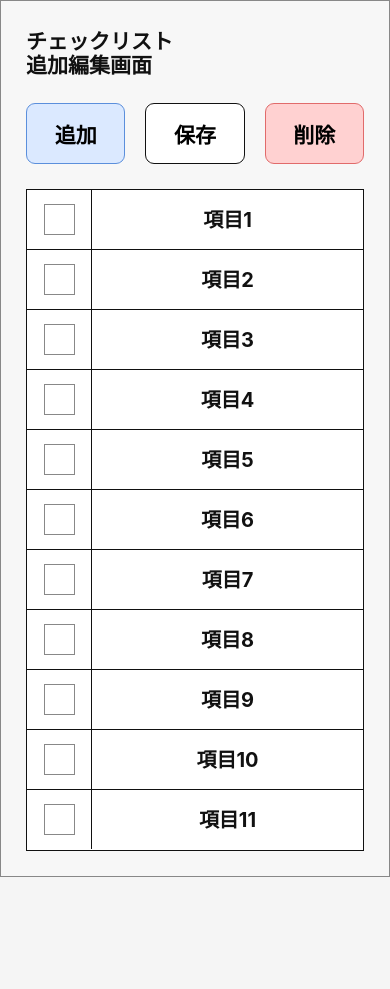
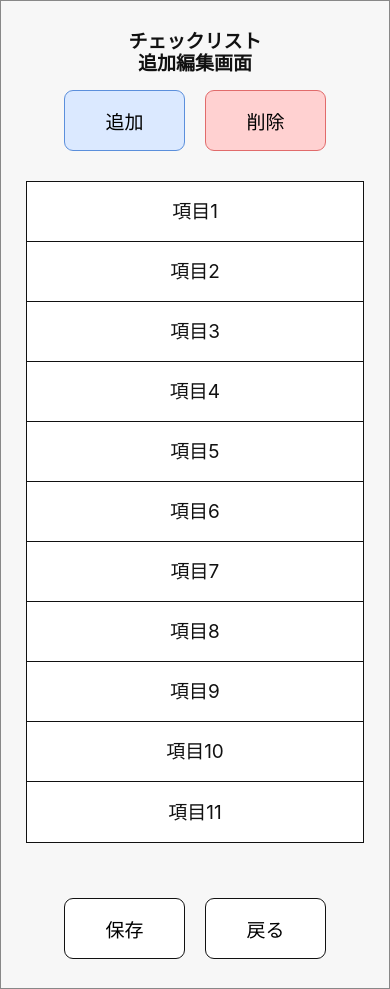
Before and after one commit to ottoman500/Chech_List_Maker, a website built with Vite: page frontend/src/html/EditCheckList.html in a window 390 px wide. Before the commit the page ends 877 px from the top, so only its background shows below. Built offline with nearby package versions, Linux system fonts and the light colour scheme.

Commit message:
画面の基礎実装の修正

```diff
--- a/frontend/src/css/CheckList.css
+++ b/frontend/src/css/CheckList.css
@@ -121,17 +121,18 @@ body {
 
   font-family: inherit;
   font-size: 19px;
-  font-weight: 700;
 
   cursor: pointer;
 }
 
 .header-button:hover {
   background-color: #f2f2f2;
+  opacity: 0.8;
 }
 
 .header-button:active {
   background-color: #e8e8e8;
+  transform: translateY(1px);
 }
 
 
@@ -161,15 +162,11 @@ body {
   border-bottom: 1px solid #111;
 
   background-color: #fff;
+  cursor: pointer;
 }
 
-
-/*
-  画像では1・2行目が青色になっているため、
-  is-completed を付けた項目を青色にする
-*/
-
-.checklist-item.is-completed {
+/* 内部にチェックされたcheckboxが存在する場合、親要素(.checklist-item)の背景色を青にする */
+.checklist-item:has(.check-box:checked) {
   background-color: #d9e6fb;
 }
 
@@ -216,8 +213,6 @@ body {
   border: 1px solid #111;
 
   background-color: #fff;
-
-  cursor: pointer;
 }
 
 
@@ -264,7 +259,6 @@ body {
   height: 100%;
 
   font-size: 20px;
-  font-weight: 400;
 
   text-align: center;
 }
--- a/frontend/src/css/EditCheckList.css
+++ b/frontend/src/css/EditCheckList.css
@@ -44,19 +44,21 @@ body {
 ========================= */
 
 .checklist-header {
+  position: relative;
   display: flex;
-  align-items: flex-start;
+  align-items: center;
   width: 100%;
   height: 109px;
-  padding: 29px 0 0 36px;
+  padding: 0 74px;
 }
 
 .checklist-title {
+  position: absolute;
+  left: 36px;
   width: 180px;
-  margin: 4px 0 0 0;
-  font-size: 21px;
+  margin: 0;
+  font-size: 19px;
   line-height: 1.15;
-  font-weight: 700;
   letter-spacing: 0;
 }
 
@@ -67,9 +69,10 @@ body {
 
 .header-buttons {
   display: flex;
-  align-items: flex-start;
+  justify-content: center;
+  align-items: center;
+  width: 100%;
   gap: 144px;
-  margin-left: 59px;
 }
 
 .header-button {
@@ -77,8 +80,7 @@ body {
   height: 61px;
   border-radius: 9px;
   font-family: inherit;
-  font-size: 21px;
-  font-weight: 700;
+  font-size: 19px;
   cursor: pointer;
   background-color: #fff;
 }
@@ -88,14 +90,71 @@ body {
   background-color: #dbe9ff;
 }
 
-.header-button-save {
-  border: 1px solid #111;
-  background-color: #fff;
+.header-button-add:hover {
+  background-color: #bcdcff;
 }
 
 .header-button-delete {
   border: 1px solid #e16b6b;
   background-color: #ffd1d1;
+}
+
+.header-button-delete:hover {
+  background-color: #ffb3b3;
+}
+
+
+/* =========================
+   フッター
+========================= */
+
+.checklist-footer {
+  display: flex;
+  align-items: center;
+  width: 100%;
+  height: 109px;
+  padding: 0 74px;
+}
+
+
+/* =========================
+   フッターボタン
+========================= */
+
+.footer-buttons {
+  display: flex;
+  justify-content: center;
+  align-items: center;
+  width: 100%;
+  gap: 144px;
+}
+
+.footer-button {
+  width: 121px;
+  height: 61px;
+  border-radius: 9px;
+  font-family: inherit;
+  font-size: 19px;
+  cursor: pointer;
+  background-color: #fff;
+}
+
+.footer-button-save {
+  border: 1px solid #111;
+  background-color: #fff;
+}
+
+.footer-button-save:hover {
+  background-color: #f2f2f2;
+}
+
+.footer-button-back {
+  border: 1px solid #111;
+  background-color: #fff;
+}
+
+.footer-button-back:hover {
+  background-color: #f2f2f2;
 }
 
 
@@ -120,66 +179,14 @@ body {
 ========================= */
 
 .checklist-row {
-  display: grid;
-  grid-template-columns: 69px 1fr;
+  display: block;
   width: 100%;
   height: 60px;
   border-bottom: 1px solid #111;
-  cursor: pointer;
 }
 
 .checklist-row:last-child {
   border-bottom: none;
-}
-
-
-/* =========================
-   チェックボックス部分
-========================= */
-
-.checklist-checkbox-area {
-  display: flex;
-  align-items: center;
-  justify-content: center;
-  width: 69px;
-  height: 59px;
-  border-right: 1px solid #111;
-}
-
-.checklist-checkbox {
-  appearance: none;
-  -webkit-appearance: none;
-
-  width: 31px;
-  height: 31px;
-
-  margin: 0;
-  border: 1px solid #888;
-  border-radius: 0;
-
-  background-color: #fff;
-  cursor: pointer;
-}
-
-.checklist-checkbox:checked {
-  position: relative;
-  background-color: #fff;
-}
-
-.checklist-checkbox:checked::after {
-  content: "";
-  position: absolute;
-
-  left: 8px;
-  top: 3px;
-
-  width: 9px;
-  height: 17px;
-
-  border-right: 3px solid #222;
-  border-bottom: 3px solid #222;
-
-  transform: rotate(45deg);
 }
 
 
@@ -191,30 +198,24 @@ body {
   display: flex;
   align-items: center;
   justify-content: center;
-
-  height: 59px;
-
-  font-size: 20px;
-  font-weight: 700;
+  height: 100%;
+  font-size: 19px;
   line-height: 1;
 }
 
 
 /* =========================
-   ボタンのホバー
+   ボタンのアクティブ
 ========================= */
 
-.header-button:hover {
-  opacity: 0.8;
-}
-
-.header-button:active {
+.header-button:active,
+.footer-button:active {
   transform: translateY(1px);
 }
 
 
 /* =========================
-   画面幅が狭い場合
+   画面幅が狭い場合（レスポンシブ）
 ========================= */
 
 @media screen and (max-width: 800px) {
@@ -223,28 +224,32 @@ body {
     height: auto;
     min-height: 180px;
     padding: 25px;
-    flex-wrap: wrap;
+    flex-direction: column;
+    justify-content: center;
+  }
+
+  .checklist-title {
+    position: static;
+    width: auto;
+    text-align: center;
+    margin-bottom: 15px;
   }
 
   .header-buttons {
-    width: 100%;
-    margin: 25px 0 0 0;
     gap: 20px;
   }
 
-  .header-button {
-    width: 110px;
+  .checklist-footer {
+    height: auto;
+    min-height: 120px;
+    padding: 25px;
+  }
+
+  .footer-buttons {
+    gap: 20px;
   }
 
   .checklist-main {
     padding: 0 25px 25px;
   }
-
-  .checklist-row {
-    grid-template-columns: 65px 1fr;
-  }
-
-  .checklist-checkbox-area {
-    width: 65px;
-  }
 }
--- a/frontend/src/html/EditCheckList.html
+++ b/frontend/src/html/EditCheckList.html
@@ -22,10 +22,6 @@
           追加
         </button>
 
-        <button class="header-button header-button-save" type="button">
-          保存
-        </button>
-
         <button class="header-button header-button-delete" type="button">
           削除
         </button>
@@ -36,85 +32,65 @@
     <main class="checklist-main">
       <div class="checklist-table">
 
-        <label class="checklist-row">
-          <span class="checklist-checkbox-area">
-            <input class="checklist-checkbox" type="checkbox">
-          </span>
+        <div class="checklist-row">
           <span class="checklist-item">項目1</span>
-        </label>
+        </div>
 
-        <label class="checklist-row">
-          <span class="checklist-checkbox-area">
-            <input class="checklist-checkbox" type="checkbox">
-          </span>
+        <div class="checklist-row">
           <span class="checklist-item">項目2</span>
-        </label>
+        </div>
 
-        <label class="checklist-row">
-          <span class="checklist-checkbox-area">
-            <input class="checklist-checkbox" type="checkbox">
-          </span>
+        <div class="checklist-row">
           <span class="checklist-item">項目3</span>
-        </label>
+        </div>
 
-        <label class="checklist-row">
-          <span class="checklist-checkbox-area">
-            <input class="checklist-checkbox" type="checkbox">
-          </span>
+        <div class="checklist-row">
           <span class="checklist-item">項目4</span>
-        </label>
+        </div>
 
-        <label class="checklist-row">
-          <span class="checklist-checkbox-area">
-            <input class="checklist-checkbox" type="checkbox">
-          </span>
+        <div class="checklist-row">
           <span class="checklist-item">項目5</span>
-        </label>
+        </div>
 
-        <label class="checklist-row">
-          <span class="checklist-checkbox-area">
-            <input class="checklist-checkbox" type="checkbox">
-          </span>
+        <div class="checklist-row">
           <span class="checklist-item">項目6</span>
-        </label>
+        </div>
 
-        <label class="checklist-row">
-          <span class="checklist-checkbox-area">
-            <input class="checklist-checkbox" type="checkbox">
-          </span>
+        <div class="checklist-row">
           <span class="checklist-item">項目7</span>
-        </label>
+        </div>
 
-        <label class="checklist-row">
-          <span class="checklist-checkbox-area">
-            <input class="checklist-checkbox" type="checkbox">
-          </span>
+        <div class="checklist-row">
           <span class="checklist-item">項目8</span>
-        </label>
+        </div>
 
-        <label class="checklist-row">
-          <span class="checklist-checkbox-area">
-            <input class="checklist-checkbox" type="checkbox">
-          </span>
+        <div class="checklist-row">
           <span class="checklist-item">項目9</span>
-        </label>
+        </div>
 
-        <label class="checklist-row">
-          <span class="checklist-checkbox-area">
-            <input class="checklist-checkbox" type="checkbox">
-          </span>
+        <div class="checklist-row">
           <span class="checklist-item">項目10</span>
-        </label>
+        </div>
 
-        <label class="checklist-row">
-          <span class="checklist-checkbox-area">
-            <input class="checklist-checkbox" type="checkbox">
-          </span>
+        <div class="checklist-row">
           <span class="checklist-item">項目11</span>
-        </label>
+        </div>
 
       </div>
     </main>
+
+    <!-- フッター -->
+    <footer class="checklist-footer">
+      <div class="footer-buttons">
+        <button class="footer-button footer-button-save" type="button">
+          保存
+        </button>
+
+        <button class="footer-button footer-button-back" type="button">
+          戻る
+        </button>
+      </div>
+    </footer>
 
   </div>
 
```
Also changed, not shown: docs/画面詳細設計.md (added, +64 -0 lines), frontend/src/css/SelectCheckList.css (+42 -1 lines), frontend/src/html/CheckList.html (+47 -46 lines), frontend/src/html/SelectCheckList.html (+21 -1 lines).
